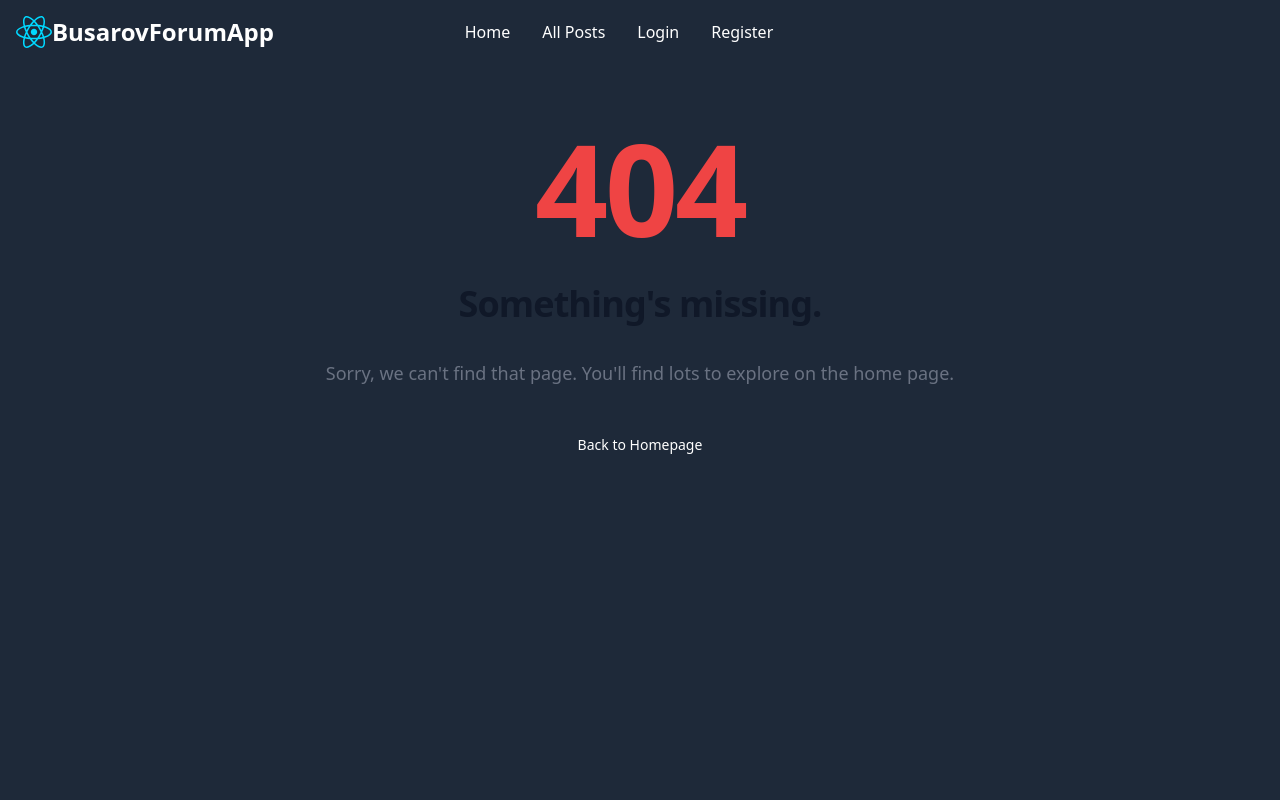
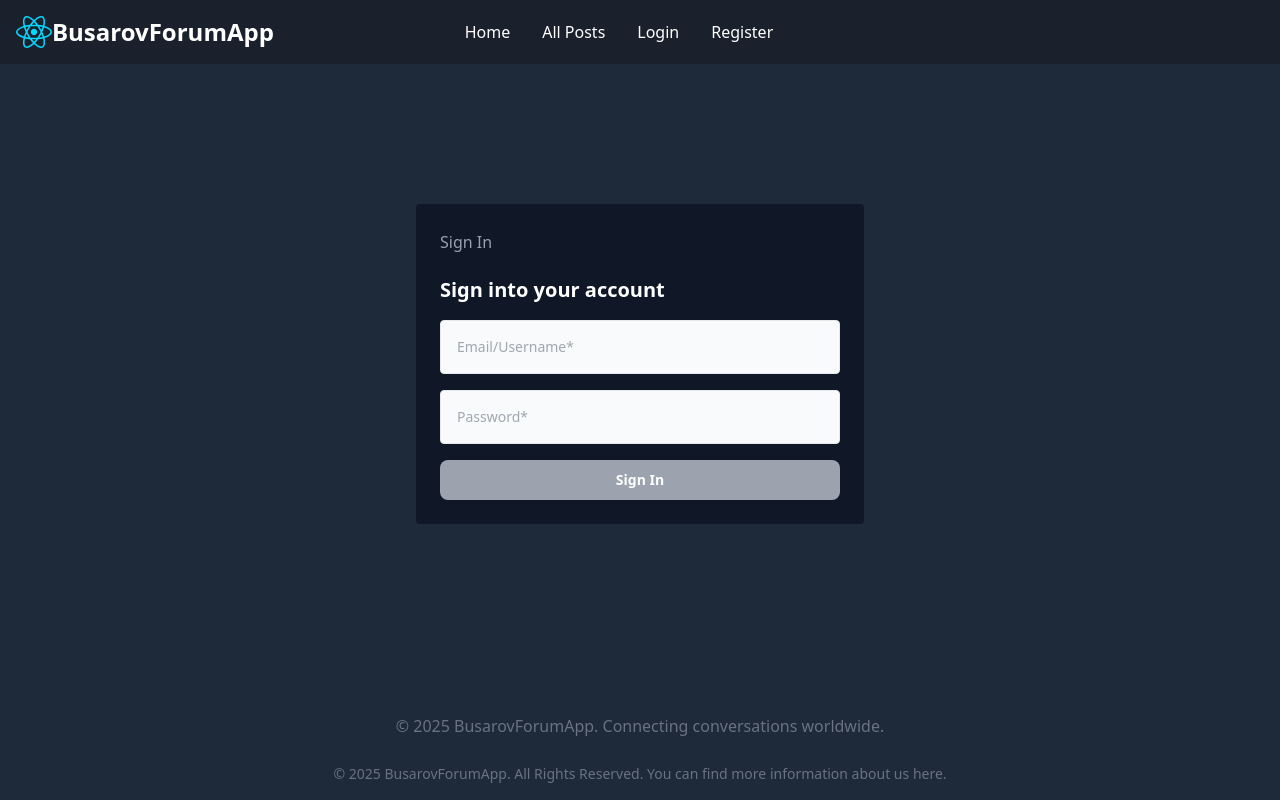
Before and after one commit to Buzzter99/ForumAppReact, a React (Vite) app: page /login in a window 1280 px wide. Shown: the top 800 px of the page. Built offline with nearby package versions, Linux system fonts and the light colour scheme; no server answers.

Commit message:
add login form page,fix navbar sticky header, add errormessage component

```diff
--- a/package.json
+++ b/package.json
@@ -15,6 +15,7 @@
     "postcss": "^8.5.3",
     "react": "^19.0.0",
     "react-dom": "^19.0.0",
+    "react-hook-form": "^7.54.2",
     "react-router": "^7.3.0",
     "tailwindcss": "^4.0.13"
   },
--- a/src/App.css
+++ b/src/App.css
@@ -1,5 +1 @@
 @import "tailwindcss";
-
-body {
-  margin-top: 60px;
-}
--- a/src/App.jsx
+++ b/src/App.jsx
@@ -5,6 +5,7 @@ import { Routes, Route, Navigate } from 'react-router'
 import NotFound from './Components/NotFound/NotFound.jsx'
 import Navigation from './Components/Navigation/Navigation.jsx'
 import Home from './Components/Home/Home.jsx'
+import Login from './Components/User/Login/Login.jsx'
 function App() {
 
   return (
@@ -14,6 +15,7 @@ function App() {
         <Route path="/" element={<Navigate to="/home" replace />} />
         <Route path='/home' element={<Home />}></Route>
         <Route path='/about' element={<About />}></Route>
+        <Route path='/login' element={<Login />} />
         <Route path="*" element={<NotFound />} />
       </Routes>
       <Footer></Footer>
--- /dev/null
+++ b/src/Components/ErrorMessage/ErrorMessage.jsx
@@ -0,0 +1,13 @@
+export default function ErrorMessage({errorMessage}) {
+    return (
+        <div className="flex items-center p-4 mb-4 text-sm text-red-800 rounded-lg bg-red-50 dark:bg-gray-800 dark:text-red-400" role="alert">
+            <svg className="flex-shrink-0 inline w-4 h-4 me-3" aria-hidden="true" xmlns="http://www.w3.org/2000/svg" fill="currentColor" viewBox="0 0 20 20">
+                <path d="M10 .5a9.5 9.5 0 1 0 9.5 9.5A9.51 9.51 0 0 0 10 .5ZM9.5 4a1.5 1.5 0 1 1 0 3 1.5 1.5 0 0 1 0-3ZM12 15H8a1 1 0 0 1 0-2h1v-3H8a1 1 0 0 1 0-2h2a1 1 0 0 1 1 1v4h1a1 1 0 0 1 0 2Z" />
+            </svg>
+            <span className="sr-only"></span>
+            <div>
+                {errorMessage}
+            </div>
+        </div>
+    )
+}
--- a/src/Components/Navigation/Navigation.css
+++ b/src/Components/Navigation/Navigation.css
@@ -1,6 +1,15 @@
 .auth-ul {
-    margin-left: -100px;
-  }
-  .guest-ul {
-    margin-left: -300px;
-  }
+  margin-left: -100px;
+}
+.guest-ul {
+  margin-left: -300px;
+}
+
+.sticky-header {
+  position: sticky;
+  top: 0;
+  width: 100%;
+  z-index: 20;
+  background-color: #1a202c;
+  transition: top 0.3s ease-in-out;
+}
--- a/src/Components/Navigation/Navigation.jsx
+++ b/src/Components/Navigation/Navigation.jsx
@@ -33,7 +33,7 @@ export default function Navigation() {
     });
   }
   return (
-    <nav className="dark:bg-gray-900 fixed w-full z-20 top-0 start-0 ">
+    <nav className="dark:bg-gray-900 w-full z-20 top-0 start-0 sticky-header">
       <div className="max-w-screen-xl flex flex-wrap items-center justify-between mx-auto p-4">
         <Link to="/home" className="flex items-centerrtl:space-x-reverse">
           <img src="/react.svg" alt="react-logo" className="h-8"></img>
--- a/src/Components/NotFound/NotFound.jsx
+++ b/src/Components/NotFound/NotFound.jsx
@@ -7,7 +7,7 @@ export default function NotFound() {
                 <div className="py-8 px-4 mx-auto max-w-screen-xl lg:py-16 lg:px-6">
                     <div className="mx-auto max-w-screen-sm text-center">
                         <h1 className="mb-4 text-7xl tracking-tight font-extrabold lg:text-9xl text-primary-600 dark:text-red-500">404</h1>
-                        <p className="mb-4 text-3xl tracking-tight font-bold text-gray-900 md:text-4xl dark:text-white">Something's missing.</p>
+                        <p className="mb-4 text-3xl tracking-tight font-bold text-white md:text-4xl ">Something's missing.</p>
                         <p className="mb-4 text-lg font-light text-gray-500 dark:text-gray-400">Sorry, we can't find that page. You'll find lots to explore on the home page. </p>
                         <Link to="/home" className="inline-flex text-white bg-primary-600 hover:bg-primary-800 focus:ring-4 focus:outline-none focus:ring-primary-300 font-medium rounded-lg text-sm px-5 py-2.5 text-center dark:focus:ring-primary-900 my-4">Back to Homepage</Link>
                     </div>
--- /dev/null
+++ b/src/Components/User/Login/Login.css
@@ -0,0 +1,12 @@
+.h-screen {
+    height: 75vh;
+}
+
+.disabled\:bg-gray-400:disabled {
+    --tw-bg-opacity: 1;
+    background-color: rgb(156 163 175 / var(--tw-bg-opacity, 1));
+}
+
+.disabled\:cursor-not-allowed:disabled {
+    cursor: not-allowed;
+}
--- /dev/null
+++ b/src/Components/User/Login/Login.jsx
@@ -0,0 +1,67 @@
+import './Login.css'
+import { useForm } from 'react-hook-form';
+import { useState } from 'react';
+import ErrorMessage from '../../ErrorMessage/ErrorMessage';
+
+const Login = () => {
+  const { register, handleSubmit, formState: { errors }, trigger, watch } = useForm();
+  const [apiErrorMessage, setApiErrorMessage] = useState(null);
+  const emailOrUsernameValue = watch('emailOrUsername');
+  const passwordValue = watch('password');
+  const disabledOnLoad = (emailOrUsernameValue && passwordValue);
+  const onSubmit = (data) => {
+    console.log(data);
+    //  setApiErrorMessage('Invalid credentials. Please try again.');
+  };
+  const handleBlur = async (fieldName) => {
+    await trigger(fieldName);
+  };
+  return (
+    <section className="flex justify-center items-center h-screen bg-gray-800">
+      <form onSubmit={handleSubmit(onSubmit)} className="max-w-md w-full bg-gray-900 rounded p-6 space-y-4">
+        <div className="mb-4">
+          <p className="text-gray-400">Sign In</p>
+          <h2 className="text-xl font-bold text-white">Sign into your account</h2>
+        </div>
+        <div>
+          <input
+            {...register('emailOrUsername', { required: 'Email/Username is required' })}
+            className="w-full p-4 text-sm bg-gray-50 focus:outline-none border border-gray-200 rounded text-gray-600"
+            type="text"
+            onBlur={() => handleBlur('emailOrUsername')}
+            placeholder="Email/Username*" />
+          {errors.emailOrUsername && !emailOrUsernameValue && (
+            <div className='mt-4'>
+              <ErrorMessage errorMessage={errors.emailOrUsername.message} />
+            </div>
+          )}
+        </div>
+        <div>
+          <input
+            {...register('password', { required: 'Password is required' })}
+            className="w-full p-4 text-sm bg-gray-50 focus:outline-none border border-gray-200 rounded text-gray-600"
+            type="password"
+            onBlur={() => handleBlur('password')}
+            placeholder="Password*"
+          />
+          {errors.password && !passwordValue && (
+            <div className='mt-4'>
+              <ErrorMessage errorMessage={errors.password.message} />
+            </div>
+          )}
+        </div>
+        <div>
+          <button
+            type="submit"
+            disabled={!disabledOnLoad}
+            className="w-full py-4 rounded text-sm font-bold transition duration-200 text-gray-50 bg-blue-600 hover:bg-blue-700 focus:ring-4 focus:outline-none focus:ring-blue-300 disabled:bg-gray-400 disabled:cursor-not-allowed disabled:hover:bg-gray-400">
+            Sign In
+          </button>
+        </div>
+        {apiErrorMessage && (<ErrorMessage errorMessage={apiErrorMessage} />
+        )}
+      </form>
+    </section>
+  );
+};
+export default Login;
```
Also changed, not shown: 1 other file (tests, documents, lock files or other folders).
